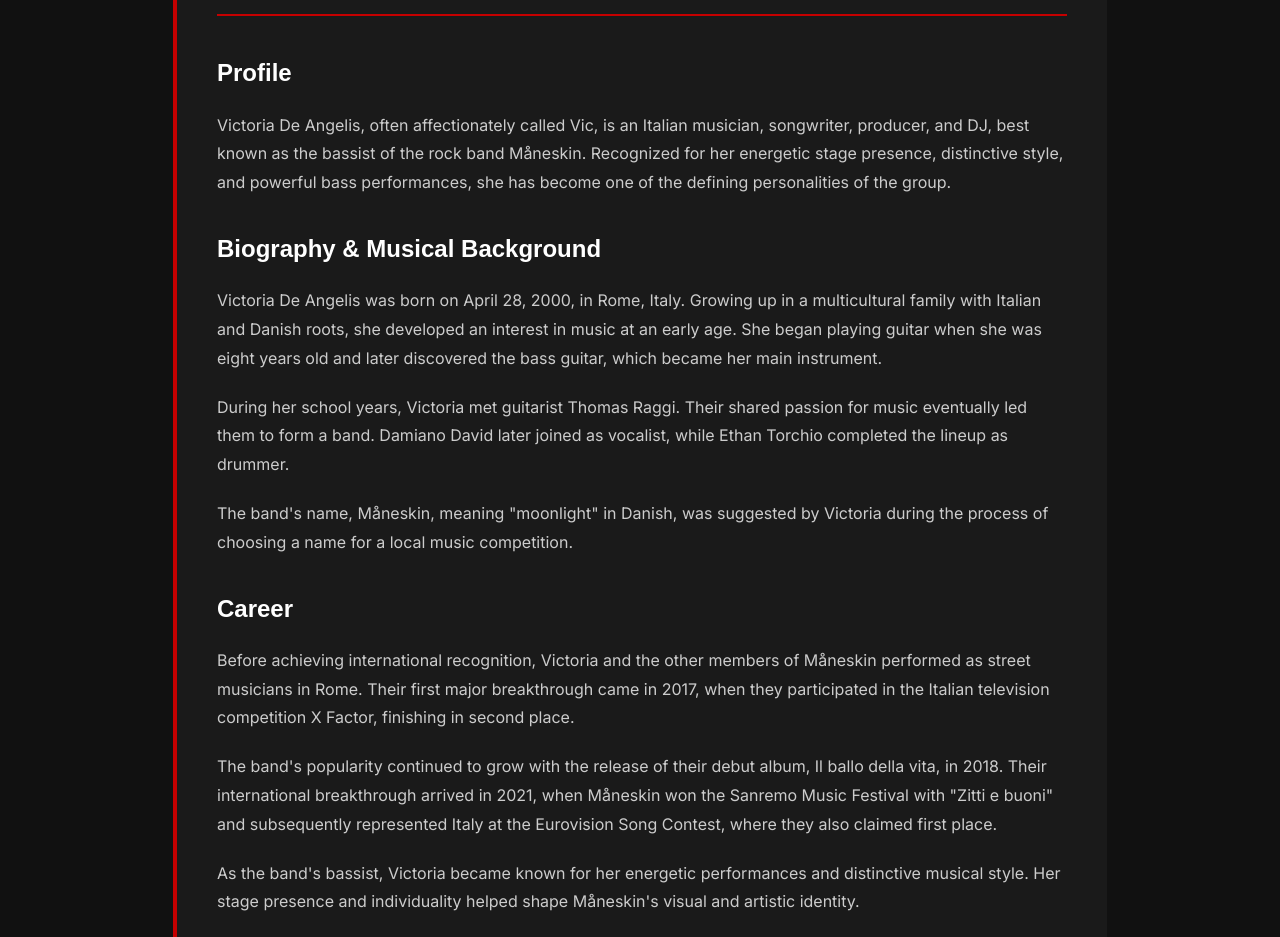
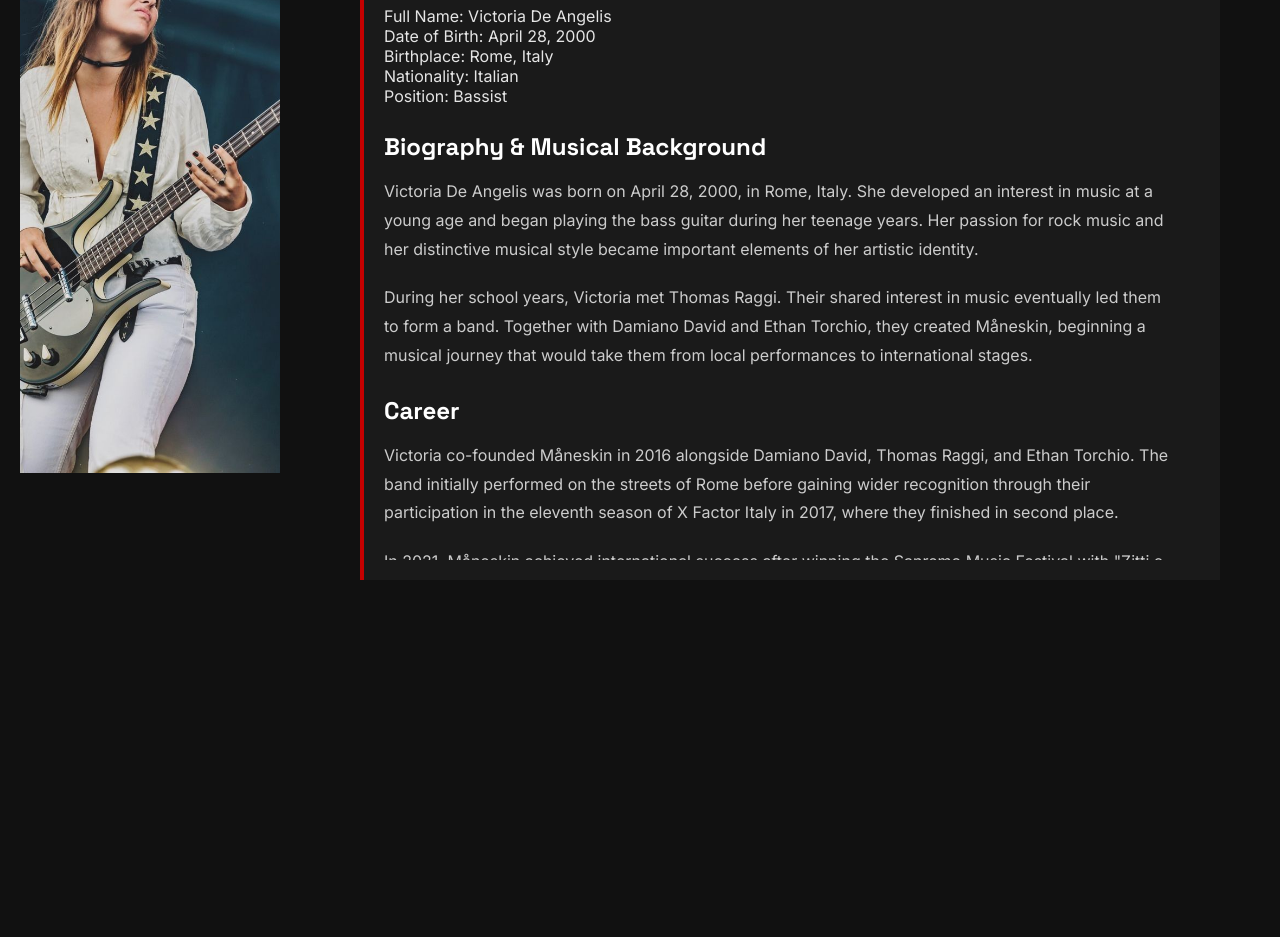
Before and after one commit to logicarchitectdevel/pdaw-2026, a plain HTML site: page victoria.html in a window 1280 px wide. Shown: the part 237-1174 px from the top of the page. After the commit the page ends 877 px from the top, so only its background shows below. Drawn offline with Linux system fonts and the light colour scheme.

Commit message:
Updated all Måneskin members pages

```diff
--- a/damiano.css
+++ b/damiano.css
@@ -1,48 +1,146 @@
+
+* {
+    margin: 0;
+    padding: 0;
+    box-sizing: border-box;
+}
+
+html, body {
+    width: 100%;
+    min-height: 100%;
+}
+
 body {
     background: #111;
     color: #e5e5e5;
+    font-family: 'Inter', sans-serif;
+}
+
+main {
+    width: 100%;
+    padding: 40px;
 }
 
 .member-article {
-    max-width: 850px;
-    margin: 60px auto;
-    padding: 40px;
-    line-height: 1.8;
+    max-width: 1250px;
+    margin: 0 auto;
+    padding: 20px;
     background: #1a1a1a;
     border-left: 4px solid #c50000;
 }
 
 .member-article h1 {
     font-family: 'Archivo Black', sans-serif;
-    font-size: 42px;
+    font-size: 46px;
+    font-weight: 400;
     color: #c50000;
+    letter-spacing: -1.5px;
+    text-transform: uppercase;
     margin-bottom: 35px;
     border-bottom: 2px solid #c50000;
-    padding-bottom: 15px;
+    padding-bottom: 30px;
 }
 
-.member-article h2 {
-    font-family: 'Space Grotesk', sans-serif;
-    color: #ffffff;
-    margin: 30px 0 15px;
+.member-intro {
+    display: grid;
+    grid-template-columns: 260px minmax(0, 1fr);
+    gap: 40px;
+    align-items: start;
+    padding: 20px;
 }
 
-.member-article p {
+.member-photo {
+    width: 100%;
+    height: 650px;
+    overflow: hidden;
+    position: relative;
+    top: 40px;
+}
+
+.member-photo img {
+    display: block;
+    width: 100%;
+    height: 100%;
+    object-fit: cover;
+    object-position: center;
+}
+
+.intro-text {
+    height: 600px;
+    overflow-y: auto;
+    padding-right: 20px;
+}
+
+.intro-text h2 {
+    font-family: 'Space Grotesk', sans-serif;
+    font-size: 24px;
+    color: #fff;
+    margin: 25px 0 15px;
+}
+
+.intro-text h2:first-child {
+    margin-top: 0;
+}
+
+.intro-text p {
     font-family: 'Inter', sans-serif;
+    font-size: 16px;
+    line-height: 1.8;
+    color: #ccc;
     margin-bottom: 20px;
-    font-size: 16px;
-    color: #cccccc;
+}
+
+.intro-text::-webkit-scrollbar {
+    width: 5px;
+}
+
+.intro-text::-webkit-scrollbar-track {
+    background: #292929;
+}
+
+.intro-text::-webkit-scrollbar-thumb {
+    background: #c50000;
+    border-radius: 10px;
 }
 
 .back-home {
     display: inline-block;
     margin-top: 25px;
-    color: #ff0000;
+    color: #c50000;
     text-decoration: none;
     font-weight: 700;
     font-family: 'Inter', sans-serif;
 }
 
 .back-home:hover {
-    color: #ffffff;
+    color: #fff;
 }
+
+@media (max-width: 800px) {
+    main {
+        padding: 15px;
+    }
+
+    .member-article {
+        padding: 25px;
+    }
+
+    .member-intro {
+        grid-template-columns: 1fr;
+    }
+
+    .member-photo {
+        width: 100%;
+        max-width: 350px;
+        height: 450px;
+    }
+
+    .intro-text {
+        height: auto;
+        overflow: visible;
+    }
+
+    .member-article h1 {
+        font-size: 32px;
+    }
+}
--- a/ethan.css
+++ b/ethan.css
@@ -24,7 +24,7 @@ main {
 .member-article {
     max-width: 1250px;
     margin: 0 auto;
-    padding: 40px;
+    padding: 20px;
     background: #1a1a1a;
     border-left: 4px solid #c50000;
 }
@@ -51,8 +51,10 @@ main {
 
 .member-photo {
     width: 100%;
-    height: 600px;
+    height: 650px;
     overflow: hidden;
+    position: relative;
+    top: 40px;
 }
 
 .member-photo img {
--- a/style.css
+++ b/style.css
@@ -166,7 +166,7 @@ header nav {
 
 .discography {
     padding: 60px 40px;
-    background-color: #111;
+    background-color: #000000;
     color: #ffffff;
 }
 
@@ -181,7 +181,7 @@ header nav {
 .featured-album {
     min-height: 650px;
     padding: 60px 40px;
-    background-color: #1a1a1a;
+    background-color: #000000;
     color: #ffffff;
 }
 
--- a/thomas.css
+++ b/thomas.css
@@ -1,48 +1,146 @@
+
+* {
+    margin: 0;
+    padding: 0;
+    box-sizing: border-box;
+}
+
+html, body {
+    width: 100%;
+    min-height: 100%;
+}
+
 body {
     background: #111;
     color: #e5e5e5;
+    font-family: 'Inter', sans-serif;
+}
+
+main {
+    width: 100%;
+    padding: 40px;
 }
 
 .member-article {
-    max-width: 850px;
-    margin: 60px auto;
-    padding: 40px;
-    line-height: 1.8;
+    max-width: 1250px;
+    margin: 0 auto;
+    padding: 20px;
     background: #1a1a1a;
     border-left: 4px solid #c50000;
 }
 
 .member-article h1 {
     font-family: 'Archivo Black', sans-serif;
-    font-size: 42px;
+    font-size: 46px;
+    font-weight: 400;
     color: #c50000;
+    letter-spacing: -1.5px;
+    text-transform: uppercase;
     margin-bottom: 35px;
     border-bottom: 2px solid #c50000;
-    padding-bottom: 15px;
+    padding-bottom: 30px;
 }
 
-.member-article h2 {
-    font-family: 'Space Grotesk', sans-serif;
-    color: #ffffff;
-    margin: 30px 0 15px;
+.member-intro {
+    display: grid;
+    grid-template-columns: 260px minmax(0, 1fr);
+    gap: 40px;
+    align-items: start;
+    padding: 20px;
 }
 
-.member-article p {
+.member-photo {
+    width: 100%;
+    height: 650px;
+    overflow: hidden;
+    position: relative;
+    top: 40px;
+}
+
+.member-photo img {
+    display: block;
+    width: 100%;
+    height: 100%;
+    object-fit: cover;
+    object-position: center;
+}
+
+.intro-text {
+    height: 600px;
+    overflow-y: auto;
+    padding-right: 20px;
+}
+
+.intro-text h2 {
+    font-family: 'Space Grotesk', sans-serif;
+    font-size: 24px;
+    color: #fff;
+    margin: 25px 0 15px;
+}
+
+.intro-text h2:first-child {
+    margin-top: 0;
+}
+
+.intro-text p {
     font-family: 'Inter', sans-serif;
+    font-size: 16px;
+    line-height: 1.8;
+    color: #ccc;
     margin-bottom: 20px;
-    font-size: 16px;
-    color: #cccccc;
+}
+
+.intro-text::-webkit-scrollbar {
+    width: 5px;
+}
+
+.intro-text::-webkit-scrollbar-track {
+    background: #292929;
+}
+
+.intro-text::-webkit-scrollbar-thumb {
+    background: #c50000;
+    border-radius: 10px;
 }
 
 .back-home {
     display: inline-block;
     margin-top: 25px;
-    color: #ff0000;
+    color: #c50000;
     text-decoration: none;
     font-weight: 700;
     font-family: 'Inter', sans-serif;
 }
 
 .back-home:hover {
-    color: #ffffff;
+    color: #fff;
 }
+
+@media (max-width: 800px) {
+    main {
+        padding: 15px;
+    }
+
+    .member-article {
+        padding: 25px;
+    }
+
+    .member-intro {
+        grid-template-columns: 1fr;
+    }
+
+    .member-photo {
+        width: 100%;
+        max-width: 350px;
+        height: 450px;
+    }
+
+    .intro-text {
+        height: auto;
+        overflow: visible;
+    }
+
+    .member-article h1 {
+        font-size: 32px;
+    }
+}
--- a/victoria.css
+++ b/victoria.css
@@ -1,48 +1,146 @@
+
+* {
+    margin: 0;
+    padding: 0;
+    box-sizing: border-box;
+}
+
+html, body {
+    width: 100%;
+    min-height: 100%;
+}
+
 body {
     background: #111;
     color: #e5e5e5;
+    font-family: 'Inter', sans-serif;
+}
+
+main {
+    width: 100%;
+    padding: 40px;
 }
 
 .member-article {
-    max-width: 850px;
-    margin: 60px auto;
-    padding: 40px;
-    line-height: 1.8;
+    max-width: 1250px;
+    margin: 0 auto;
+    padding: 20px;
     background: #1a1a1a;
     border-left: 4px solid #c50000;
 }
 
 .member-article h1 {
     font-family: 'Archivo Black', sans-serif;
-    font-size: 42px;
+    font-size: 46px;
+    font-weight: 400;
     color: #c50000;
+    letter-spacing: -1.5px;
+    text-transform: uppercase;
     margin-bottom: 35px;
     border-bottom: 2px solid #c50000;
-    padding-bottom: 15px;
+    padding-bottom: 30px;
 }
 
-.member-article h2 {
-    font-family: 'Space Grotesk', sans-serif;
-    color: #ffffff;
-    margin: 30px 0 15px;
+.member-intro {
+    display: grid;
+    grid-template-columns: 260px minmax(0, 1fr);
+    gap: 40px;
+    align-items: start;
+    padding: 20px;
 }
 
-.member-article p {
+.member-photo {
+    width: 100%;
+    height: 650px;
+    overflow: hidden;
+    position: relative;
+    top: 40px;
+}
+
+.member-photo img {
+    display: block;
+    width: 100%;
+    height: 100%;
+    object-fit: cover;
+    object-position: center;
+}
+
+.intro-text {
+    height: 600px;
+    overflow-y: auto;
+    padding-right: 20px;
+}
+
+.intro-text h2 {
+    font-family: 'Space Grotesk', sans-serif;
+    font-size: 24px;
+    color: #fff;
+    margin: 25px 0 15px;
+}
+
+.intro-text h2:first-child {
+    margin-top: 0;
+}
+
+.intro-text p {
     font-family: 'Inter', sans-serif;
+    font-size: 16px;
+    line-height: 1.8;
+    color: #ccc;
     margin-bottom: 20px;
-    font-size: 16px;
-    color: #cccccc;
+}
+
+.intro-text::-webkit-scrollbar {
+    width: 5px;
+}
+
+.intro-text::-webkit-scrollbar-track {
+    background: #292929;
+}
+
+.intro-text::-webkit-scrollbar-thumb {
+    background: #c50000;
+    border-radius: 10px;
 }
 
 .back-home {
     display: inline-block;
     margin-top: 25px;
-    color: #ff0000;
+    color: #c50000;
     text-decoration: none;
     font-weight: 700;
     font-family: 'Inter', sans-serif;
 }
 
 .back-home:hover {
-    color: #ffffff;
+    color: #fff;
 }
+
+@media (max-width: 800px) {
+    main {
+        padding: 15px;
+    }
+
+    .member-article {
+        padding: 25px;
+    }
+
+    .member-intro {
+        grid-template-columns: 1fr;
+    }
+
+    .member-photo {
+        width: 100%;
+        max-width: 350px;
+        height: 450px;
+    }
+
+    .intro-text {
+        height: auto;
+        overflow: visible;
+    }
+
+    .member-article h1 {
+        font-size: 32px;
+    }
+}
--- a/victoria.html
+++ b/victoria.html
@@ -4,6 +4,7 @@
 <head>
     <meta charset="UTF-8">
     <meta name="viewport" content="width=device-width, initial-scale=1.0">
+
     <title>Victoria De Angelis - Måneskin</title>
 
     <link rel="stylesheet" href="victoria.css">
@@ -11,125 +12,120 @@
     <link rel="preconnect" href="https://fonts.googleapis.com">
     <link rel="preconnect" href="https://fonts.gstatic.com" crossorigin>
 
-    <link href="https://fonts.googleapis.com/css2?family=Inter:wght@400;500&family=Archivo+Black&display=swap" rel="stylesheet">
+    <link href="https://fonts.googleapis.com/css2?family=Archivo+Black&display=swap" rel="stylesheet">
+    <link href="https://fonts.googleapis.com/css2?family=Space+Grotesk:wght@500;700&display=swap" rel="stylesheet">
+    <link href="https://fonts.googleapis.com/css2?family=Inter:wght@400;500;700&display=swap" rel="stylesheet">
 </head>
 
 <body>
 
-    <div class="breadcrumbs">
-        <a href="index.html">Home</a> &gt;
-        <a href="members.html">Members</a> &gt;
-        Victoria De Angelis
+    <div class="member-intro">
+
+        <div class="member-photo">
+            <img src="Victoria.jpg" alt="Victoria De Angelis">
         </div>
 
+        <main>
             <article class="member-article">
 
                 <h1>Victoria De Angelis</h1>
 
+                <div class="intro-text">
+
                     <h2>Profile</h2>
 
-        <p>
-            Victoria De Angelis, often affectionately called Vic, is an
-            Italian musician, songwriter, producer, and DJ, best known
-            as the bassist of the rock band Måneskin. Recognized for her
-            energetic stage presence, distinctive style, and powerful
-            bass performances, she has become one of the defining
-            personalities of the group.
-        </p>
+                    <ul>
+                        <li>Full Name: Victoria De Angelis</li>
+                        <li>Date of Birth: April 28, 2000</li>
+                        <li>Birthplace: Rome, Italy</li>
+                        <li>Nationality: Italian</li>
+                        <li>Position: Bassist</li>
+                    </ul>
 
-        <h2>Biography & Musical Background</h2>
+                    <h2>Biography &amp; Musical Background</h2>
 
                     <p>
-            Victoria De Angelis was born on April 28, 2000, in Rome, Italy.
-            Growing up in a multicultural family with Italian and Danish
-            roots, she developed an interest in music at an early age.
-            She began playing guitar when she was eight years old and
-            later discovered the bass guitar, which became her main
-            instrument.
+                        Victoria De Angelis was born on April 28, 2000, in Rome,
+                        Italy. She developed an interest in music at a young age
+                        and began playing the bass guitar during her teenage
+                        years. Her passion for rock music and her distinctive
+                        musical style became important elements of her artistic
+                        identity.
                     </p>
 
                     <p>
-            During her school years, Victoria met guitarist Thomas Raggi.
-            Their shared passion for music eventually led them to form
-            a band. Damiano David later joined as vocalist, while Ethan
-            Torchio completed the lineup as drummer.
-        </p>
-
-        <p>
-            The band's name, Måneskin, meaning "moonlight" in Danish,
-            was suggested by Victoria during the process of choosing
-            a name for a local music competition.
+                        During her school years, Victoria met Thomas Raggi.
+                        Their shared interest in music eventually led them to
+                        form a band. Together with Damiano David and Ethan
+                        Torchio, they created Måneskin, beginning a musical
+                        journey that would take them from local performances
+                        to international stages.
                     </p>
 
                     <h2>Career</h2>
 
                     <p>
-            Before achieving international recognition, Victoria and
-            the other members of Måneskin performed as street musicians
-            in Rome. Their first major breakthrough came in 2017, when
-            they participated in the Italian television competition
-            X Factor, finishing in second place.
+                        Victoria co-founded Måneskin in 2016 alongside
+                        Damiano David, Thomas Raggi, and Ethan Torchio.
+                        The band initially performed on the streets of Rome
+                        before gaining wider recognition through their
+                        participation in the eleventh season of X Factor Italy
+                        in 2017, where they finished in second place.
                     </p>
 
                     <p>
-            The band's popularity continued to grow with the release
-            of their debut album, Il ballo della vita, in 2018.
-            Their international breakthrough arrived in 2021, when
-            Måneskin won the Sanremo Music Festival with "Zitti e buoni"
-            and subsequently represented Italy at the Eurovision Song
-            Contest, where they also claimed first place.
+                        In 2021, Måneskin achieved international success after
+                        winning the Sanremo Music Festival with "Zitti e buoni"
+                        and subsequently winning the Eurovision Song Contest.
+                        Their success brought the band worldwide recognition,
+                        leading to international tours, major festival
+                        appearances, and the release of albums such as
+                        Teatro d'ira: Vol. I and Rush!
+                    </p>
+
+                    <h2>Musical Style &amp; Influences</h2>
+
+                    <p>
+                        Victoria's bass playing is an essential part of
+                        Måneskin's sound. Her performances combine rhythmic
+                        precision with the energy and attitude associated
+                        with rock music.
                     </p>
 
                     <p>
-            As the band's bassist, Victoria became known for her
-            energetic performances and distinctive musical style.
-            Her stage presence and individuality helped shape
-            Måneskin's visual and artistic identity.
+                        Her musical influences include rock, alternative
+                        music, and punk. These styles have contributed to
+                        the band's distinctive sound and energetic stage
+                        performances.
                     </p>
 
-        <h2>Solo Activity & Electronic Music</h2>
+                    <h2>Behind the Bass</h2>
 
                     <p>
-            Alongside her work with Måneskin, Victoria developed
-            a growing interest in electronic music and DJing.
-            She occasionally performed DJ sets at afterparties
-            following the band's concerts, gradually turning
-            this interest into a separate musical project.
+                        • Stage Presence: Victoria is known for her energetic
+                        performances and confident presence on stage.
                     </p>
 
                     <p>
-            In 2024, she officially launched her solo DJ career,
-            performing at clubs and events in different countries.
-            On August 30, 2024, she released her debut solo single,
-            "GET UP BITCH! Shake ya ass", featuring Brazilian
-            singer Anitta.
+                        • Fashion &amp; Identity: Her style often combines
+                        punk-inspired outfits, bold accessories, and
+                        distinctive stage looks.
                     </p>
 
                     <p>
-            Her solo sound explores electronic music, techno,
-            Baile Funk, and Latin club influences, revealing
-            a different side of her musical identity.
-        </p>
-
-        <h2>Behind the Scenes</h2>
-
-        <p>
-            Beyond her role as a bassist, Victoria is known for her
-            creative individuality and interest in fashion, art,
-            and different musical cultures. Her artistic expression
-            goes beyond the traditional boundaries of rock music.
-        </p>
-
-        <p>
-            Whether performing on stage with Måneskin or behind
-            the DJ decks, Victoria continues to explore new sounds
-            and creative directions while maintaining the
-            individuality that has always defined her.
+                        • Musical Identity: As the band's bassist and
+                        co-founder, she has played an important role in
+                        shaping Måneskin's musical direction and identity.
                     </p>
 
                     <a href="index.html" class="back-home">← Back to Home</a>
 
+                </div>
+
             </article>
+        </main>
+
+    </div>
 
 </body>
 </html>
```
Also changed, not shown: damiano.html (+14 -1 lines), ethan.html (+0 -1 lines), thomas.html (+42 -62 lines), Damiano David wallpaper.jpg (added), Thomas raggi.jpg (added), Victoria.jpg (added). Lines whose indentation alone changed are shown as unchanged.
